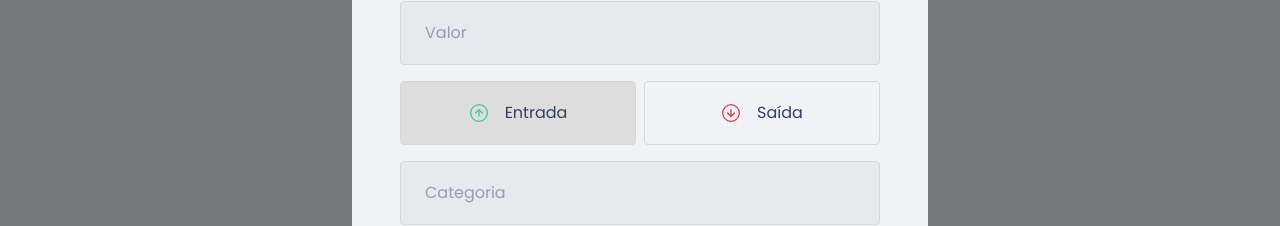
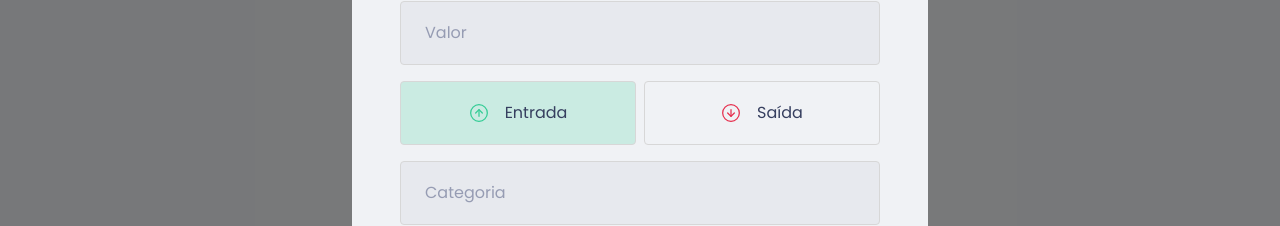
Before and after one commit to lucasAlmeidaSilveira/dtmoney, a React (Create React App) app: page / in a window 1280 px wide. Both pictures are taken after a click on the button "Nova Transação". Shown: the part 317-543 px from the top of the page. Built offline with nearby package versions, Linux system fonts and the light colour scheme; what miragejs would draw is missing.

Commit message:
add colors buttons

```diff
--- a/src/components/NewTransactionModal/index.tsx
+++ b/src/components/NewTransactionModal/index.tsx
@@ -43,6 +43,7 @@
             type='button'
             onClick={() => setType('deposit')}
             isActive={type === 'deposit'}
+            activeColor='green'
           >
             <img src={incomeImg} alt='Entrada' />
             <span>Entrada</span>
@@ -52,6 +53,7 @@
             type='button'
             onClick={() => setType('withdraw')}
             isActive={type === 'withdraw'}
+            activeColor='red'
           >
             <img src={outcomeImg} alt='Saída' />
             <span>Saída</span>
--- a/src/components/NewTransactionModal/styles.ts
+++ b/src/components/NewTransactionModal/styles.ts
@@ -1,5 +1,5 @@
 import styled from 'styled-components';
-import { darken } from 'polished';
+import { darken, transparentize } from 'polished';
 
 export const Container = styled.form`
   h2 {
@@ -57,6 +57,12 @@
 
 type RadioBoxProps = {
   isActive: boolean;
+  activeColor: 'green' | 'red';
+}
+
+const colors = {
+  green: '#33CC95',
+  red: '#E52E4D'
 }
 
 export const RadioBox = styled.button<RadioBoxProps>`
@@ -64,7 +70,10 @@
     border: 1px solid #d7d7d7;
     border-radius: 0.25rem;
 
-    background: ${(props) => props.isActive ? '#ddd' : 'transparent'};
+    background: ${(props) => props.isActive
+      ? transparentize(.8, colors[props.activeColor])
+      : 'transparent'
+      };
 
     display: flex;
     align-items: center;
```
